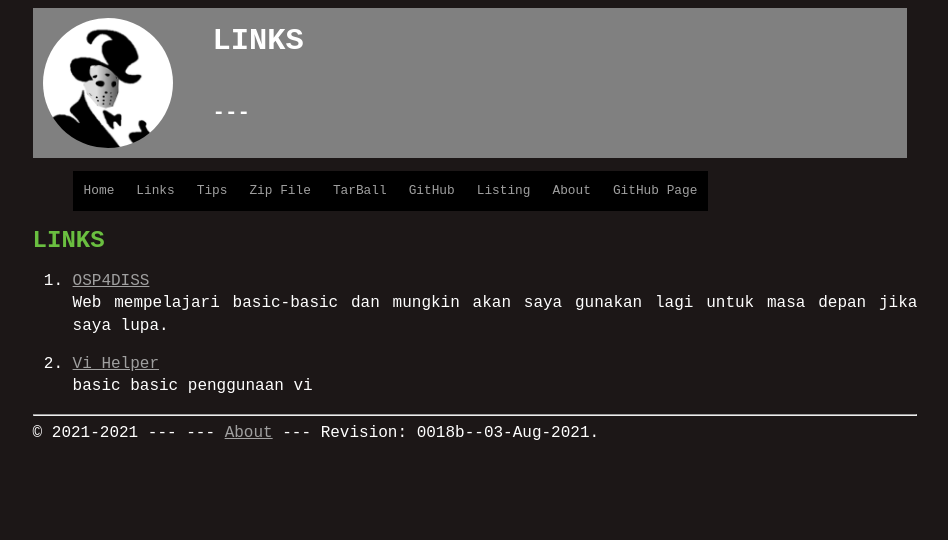
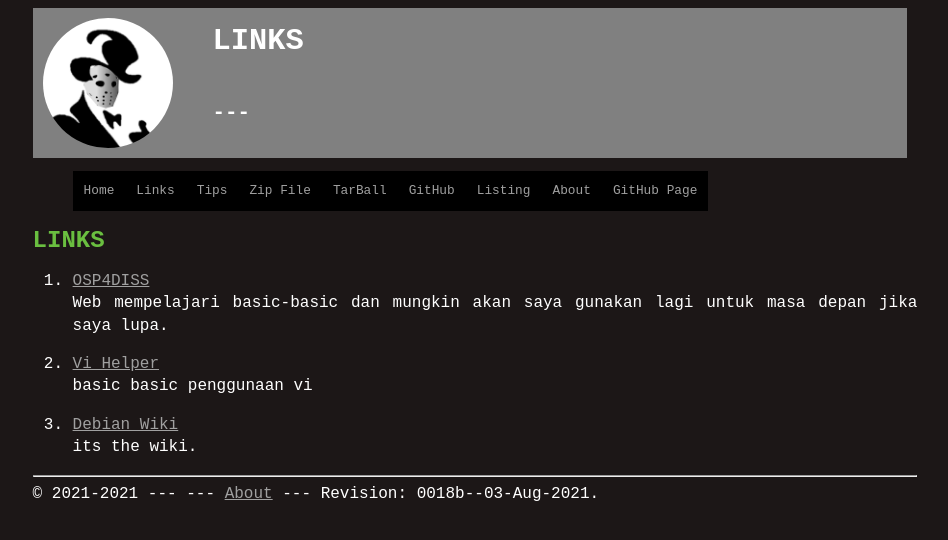
Before and after one commit to dickynasje/os212, a Jekyll site: the page built from links.md, in a window 1280 px wide. Shown: the top 540 px of the page, without its empty margins (165-1113 px from the left). Built offline with Jekyll 4.4.1, drawn with Linux system fonts in a browser that asks for light colours; our own code applies the rules of GitHub Pages for plain Markdown files.

Commit message:
Update links.md

```diff
--- a/links.md
+++ b/links.md
@@ -10,3 +10,6 @@ jika saya lupa.
 
 2. [Vi Helper](https://www.cs.colostate.edu/helpdocs/vi.html)<br>
 basic basic penggunaan vi
+
+3. [Debian Wiki](https://wiki.debian.org/id/CommandLineInterface)<br>
+its the wiki.
```
